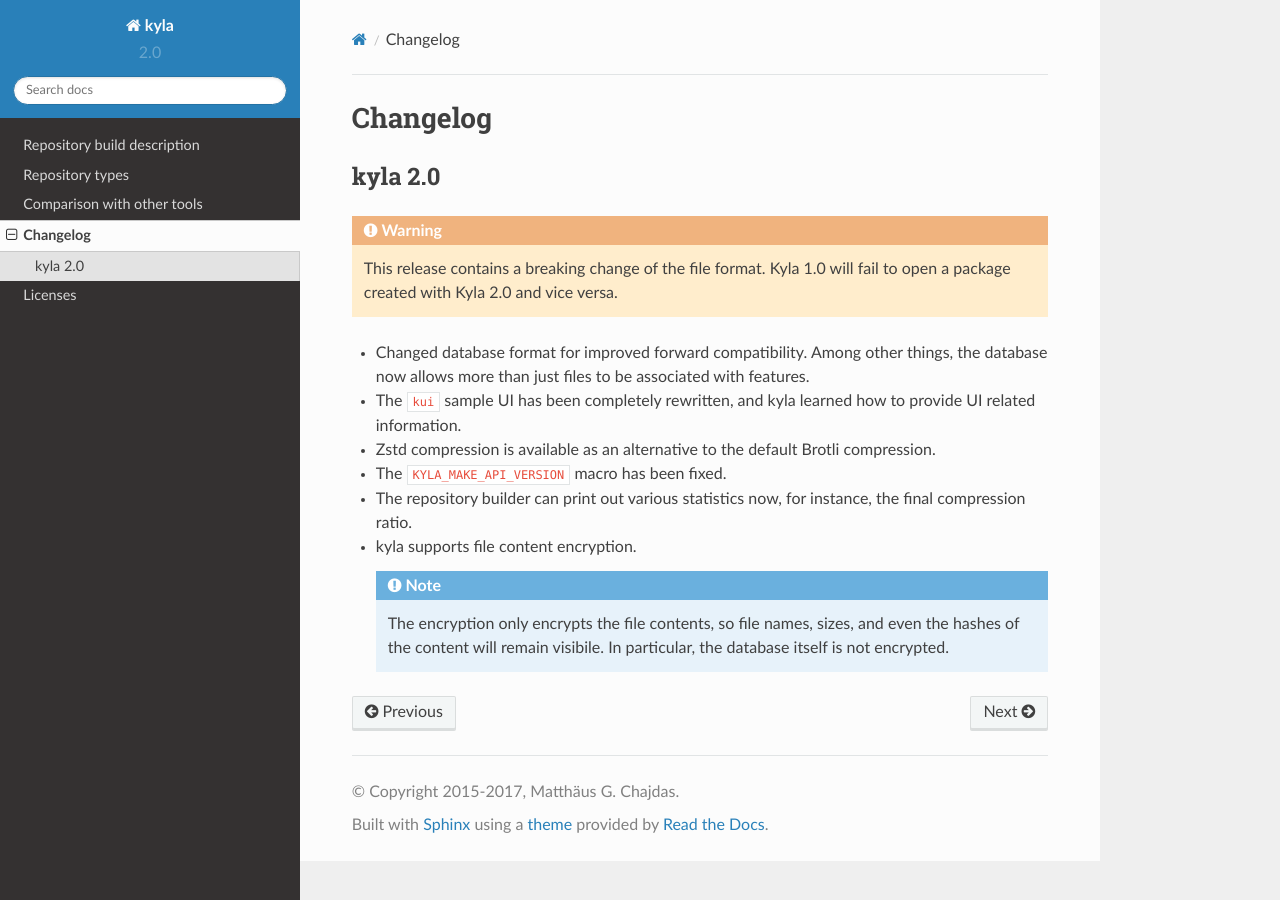
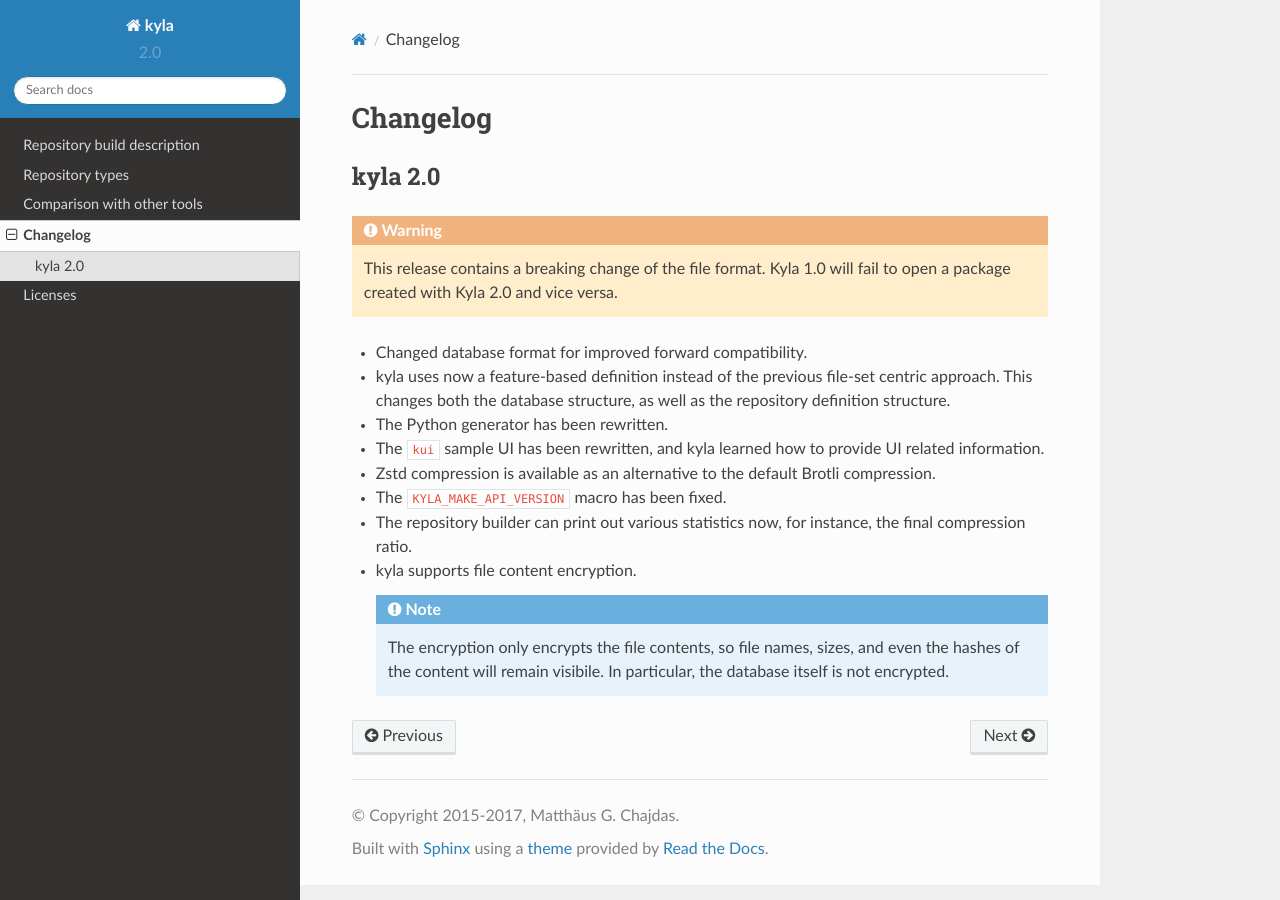
Before and after one commit to Anteru/kyla, a Sphinx documentation site: the page built from doc/source/changelog.rst, in a window 1280 px wide. Built offline with Sphinx 7.4.7 and the Read the Docs theme 2.0.0, drawn with Linux system fonts in a browser that asks for light colours.

Commit message:
Update the documentation.

```diff
--- a/doc/requirements.txt
+++ b/doc/requirements.txt
@@ -9,5 +9,5 @@
 pytz==2016.6.1
 six==1.10.0
 snowballstemmer==1.2.1
-Sphinx==1.4.5
+Sphinx==1.5
 sphinx-rtd-theme==0.1.9
--- a/doc/source/changelog.rst
+++ b/doc/source/changelog.rst
@@ -9,8 +9,10 @@
     This release contains a breaking change of the file format. Kyla 1.0 will
     fail to open a package created with Kyla 2.0 and vice versa.
 
-* Changed database format for improved forward compatibility. Among other things, the database now allows more than just files to be associated with features.
-* The ``kui`` sample UI has been completely rewritten, and kyla learned how to provide UI related information.
+* Changed database format for improved forward compatibility.
+* kyla uses now a feature-based definition instead of the previous file-set centric approach. This changes both the database structure, as well as the repository definition structure.
+* The Python generator has been rewritten.
+* The ``kui`` sample UI has been rewritten, and kyla learned how to provide UI related information.
 * Zstd compression is available as an alternative to the default Brotli compression.
 * The ``KYLA_MAKE_API_VERSION`` macro has been fixed.
 * The repository builder can print out various statistics now, for instance, the final compression ratio.
```
Also changed, not shown: doc/source/index.rst (+9 -10 lines).
